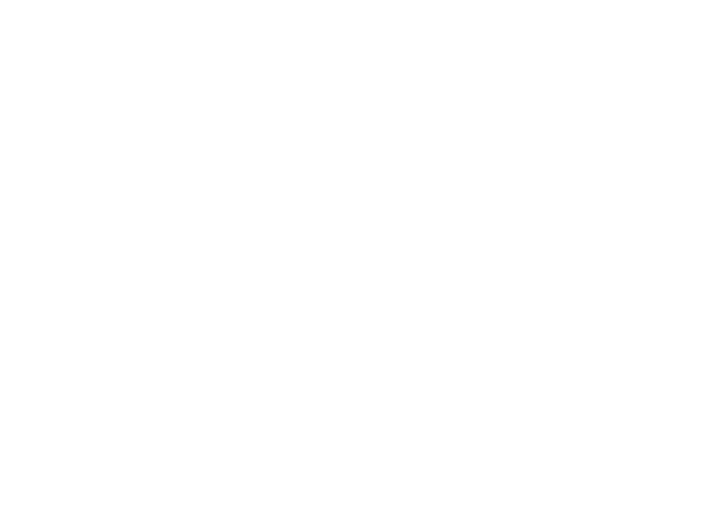
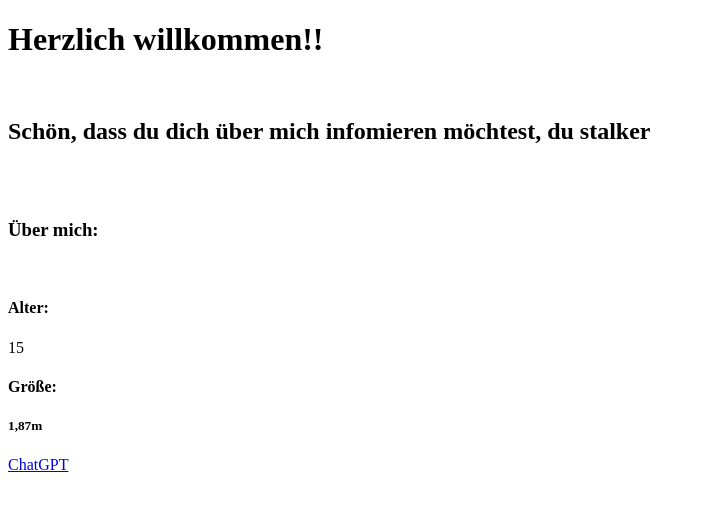
Before and after one commit to Nick9392/website, a plain HTML site: page index.html in a window 1280 px wide. Shown: the whole page, without its empty margins (0-705 px from the left). Drawn offline with Linux system fonts and the light colour scheme.

Commit message:
Update index.html

```diff
--- a/index.html
+++ b/index.html
@@ -1,11 +1,21 @@
 <!DOCTYPE html>
-<html lang="en">
+<html lang="de">
 <head>
     <meta charset="UTF-8">
     <meta name="viewport" content="width=device-width, initial-scale=1.0">
-    <title>Document</title>
+    <title>Nick</title>
 </head>
 <body>
-
+    <h1>Herzlich willkommen!!</h1>
+    <br>
+    <h2>Schön, dass du dich über mich infomieren möchtest, du stalker</h2>
+    <br>
+    <br>
+    <h3>Über mich:</h3>
+    <br>
+    <h4>Alter: </h4></h5>15</h5>
+    <br>
+    <h4>Größe: </h4><h5>1,87m</h5>
+    <a href="https//chatgpt.com">ChatGPT</a>
 </body>
 </html>
```
